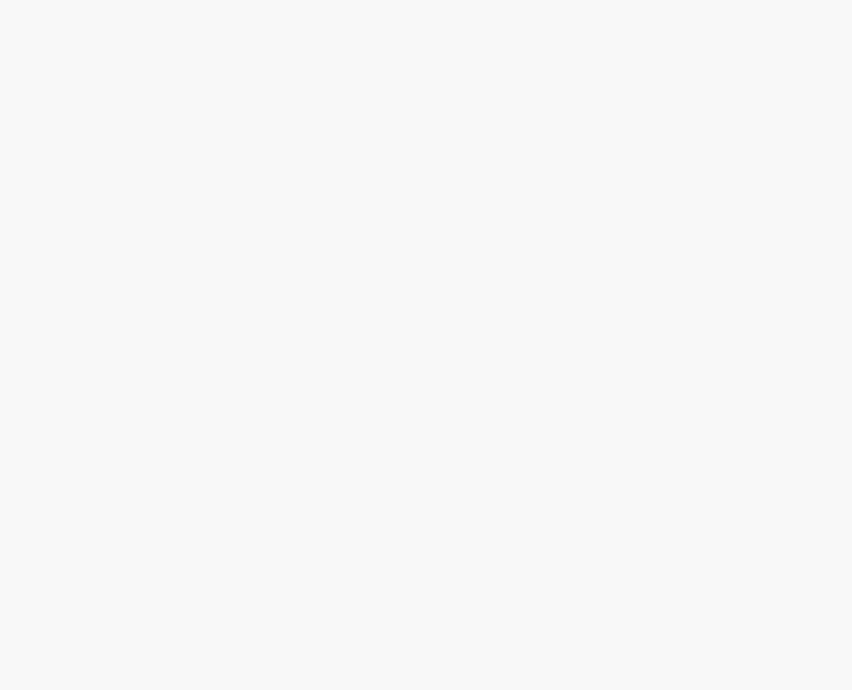
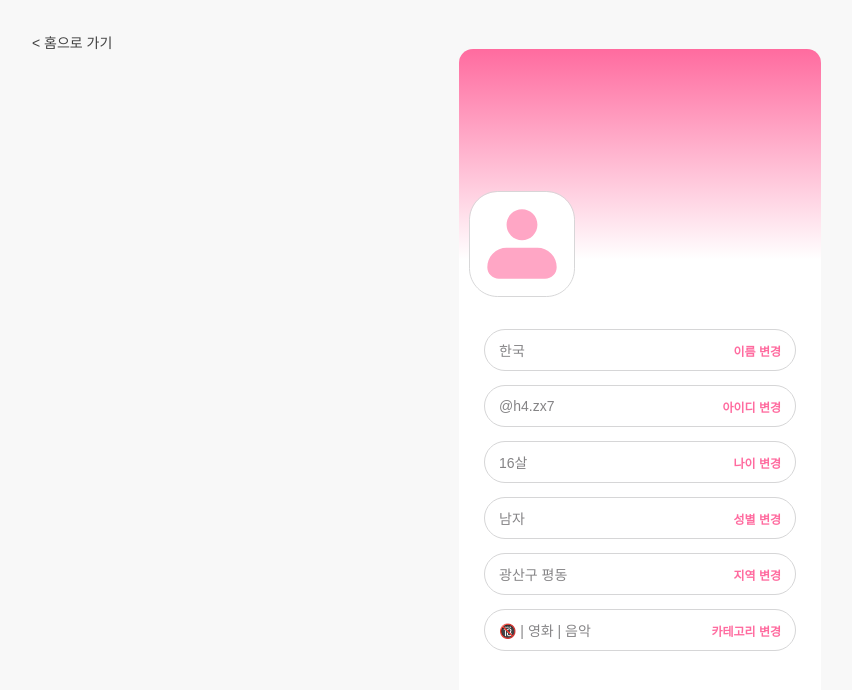
Before and after one commit to HelloCarBotCube/HCBC-Front, a React (Vite) app: page /profile in a window 1280 px wide. Before the commit this address had no page. Shown: the top 690 px of the page, without its empty margins (0-852 px from the left). Built offline with nearby package versions, Linux system fonts and the light colour scheme.

Commit message:
프로필 페이지

```diff
--- a/src/App.jsx
+++ b/src/App.jsx
@@ -1,8 +1,8 @@
-// src/App.jsx
 import { Routes, Route } from "react-router-dom";
 import Login from "./login/login";
 import Signup from "./SignUp/Signup";
 import Main from "./main/Main";
+import Profile from "./profile/Profile";
 import "./SignUp/index.css";
 import "./login/index.css";
 import "./main/index.css";
@@ -13,6 +13,7 @@ function App() {
       <Route path="/" element={<Login />} />
       <Route path="/signup" element={<Signup />} />
       <Route path="/main" element={<Main />} />
+      <Route path="/profile" element={<Profile />} />
     </Routes>
   );
 }
--- a/src/login/index.css
+++ b/src/login/index.css
@@ -65,7 +65,7 @@ input:focus {
   left: 5px;
 }
 
-button {
+.login-button {
   width: 376px;
   height: 60px;
   border-radius: 16px;
@@ -77,7 +77,7 @@ button {
   color: #ffffff;
 }
 
-button:hover {
+.login-button:hover {
   background-color: #ff4f8d;
 }
 
--- a/src/login/login.jsx
+++ b/src/login/login.jsx
@@ -149,7 +149,7 @@ function App() {
       <div id="message">
         <span className="message">{message} </span>
       </div>
-      <button type="submit" onClick={handleLogin}>
+      <button className="login-button" type="submit" onClick={handleLogin}>
         로그인
       </button>
       <div className="footer">
--- /dev/null
+++ b/src/profile/Profile.css
@@ -0,0 +1,106 @@
+.p-container {
+  background-color: #f8f8f8;
+  margin: 0;
+  font-family: "Pretendard", sans-serif;
+  display: grid;
+  grid-template-columns: 1fr auto 1fr;
+  height: 100vh;
+  width: 100vw;
+}
+
+.p-back {
+  grid-column: 1 / 2;
+  justify-self: start;
+  align-self: start;
+  margin-left: 32px;
+  margin-top: 32px;
+  font-size: 14px;
+  color: #404040;
+  cursor: pointer;
+  border: none;
+  background-color: #f8f8f8;
+  padding: 0;
+}
+
+.p-wrap {
+  grid-column: 2 / 3;
+  justify-self: center;
+  align-self: center; /* 수정: start → center */
+  display: flex;
+  justify-content: center;
+  align-items: center; /* flex-start → center */
+}
+
+.p-card {
+  width: 362px;
+  height: 702px;
+  background: linear-gradient(#ff6b9f 0%, #ffffff 30%);
+  border-radius: 14px;
+  text-align: center;
+}
+
+.p-icon {
+  width: 106px;
+  height: 106px;
+  margin: 142px 0 32px 10px;
+  display: flex;
+  align-items: center;
+  justify-content: flex-start;
+}
+.p-icon img {
+  width: 100%;
+  height: 100%;
+}
+
+.p-field {
+  display: flex;
+  justify-content: space-between;
+  align-items: center;
+  background: #FFFFFF;
+  border: 1px solid #D6D6D7;
+  border-radius: 220px;
+  padding: 12px 14px;
+  margin: 14px auto;
+  transition: border 0.6s;
+  width: 282px;
+  height: 16px;
+}
+
+.p-field span {
+  color: #858486;
+  font-size: 14px;
+  font-weight: 500;
+}
+
+.p-field:focus-within {
+  border: 1px solid #ff6b9f;
+}
+
+.p-field input {
+  flex: 1;
+  border: none;
+  outline: none;
+  background: transparent;
+  color: #858486;
+  font-size: 14px;
+  font-weight: 500;
+  font-family: 'pretendard', sans-serif;
+  padding: 0;
+}
+
+.p-edit,
+.p-apply {
+  border: none;
+  background: none;
+  font-size: 12px;
+  font-weight: bold;
+  color: #ff6b9f;
+  cursor: pointer;
+  outline: none;
+  padding: 0;
+}
+
+.p-edit :focus,
+.p-apply :focus {
+  outline: none;
+}
--- /dev/null
+++ b/src/profile/Profile.jsx
@@ -0,0 +1,106 @@
+import React, { useState } from 'react';
+import { useNavigate } from 'react-router-dom';
+import './Profile.css';
+import HIcon from '../assets/profile-h.svg';
+
+const Profile = () => {
+  const [profile, setProfile] = useState({
+    name: '한국',
+    id: '@h4.zx7',
+    age: '16살',
+    gender: '남자',
+    location: '광산구 평동',
+    category: '🔞 | 영화 | 음악',
+  });
+
+  const [editingField, setEditingField] = useState(null);
+  const [tempValue, setTempValue] = useState('');
+
+  const navigate = useNavigate();
+  const goHome = () => navigate('/main');
+
+  const handleEdit = (field) => {
+    setEditingField(field);
+    setTempValue(profile[field]);
+  };
+
+  const handleApply = (field) => {
+    setProfile((prev) => ({ ...prev, [field]: tempValue }));
+    setEditingField(null);
+  };
+
+  const renderField = (fieldKey, buttonLabel) => (
+    <div
+      className="p-field"
+      key={fieldKey}
+      onClick={() => {
+        if (editingField !== fieldKey) handleEdit(fieldKey);
+      }}
+    >
+      {editingField === fieldKey ? (
+        <>
+          <input
+            type="text"
+            value={tempValue}
+            onChange={(e) => setTempValue(e.target.value)}
+            onClick={(e) => e.stopPropagation()}
+            onKeyDown={(e) => {
+              if (e.key === 'Enter') {
+                e.stopPropagation();
+                handleApply(fieldKey);
+              }
+            }}
+            autoFocus
+          />
+          <button
+            className="p-apply"
+            onClick={(e) => {
+              e.stopPropagation();
+              handleApply(fieldKey);
+            }}
+          >
+            적용하기
+          </button>
+        </>
+      ) : (
+        <>
+          <span>{profile[fieldKey]}</span>
+          <button
+            className="p-edit"
+            onClick={(e) => {
+              e.stopPropagation();
+              handleEdit(fieldKey);
+            }}
+          >
+            {buttonLabel}
+          </button>
+        </>
+      )}
+    </div>
+  );
+
+  return (
+    <div className="p-container">
+      <button type="button" className="p-back" onClick={goHome}>
+        &lt; 홈으로 가기
+      </button>
+
+      <div className="p-wrap">
+        <div className="p-card">
+          <div className="p-icon">
+            <img src={HIcon} alt="profile icon" />
+          </div>
+
+          {renderField('name', '이름 변경')}
+          {renderField('id', '아이디 변경')}
+          {renderField('age', '나이 변경')}
+          {renderField('gender', '성별 변경')}
+          {renderField('location', '지역 변경')}
+          {renderField('category', '카테고리 변경')}
+        </div>
+      </div>
+    </div>
+  );
+};
+
+export default Profile;
```
Also changed, not shown: src/assets/profile-h.svg (added).
